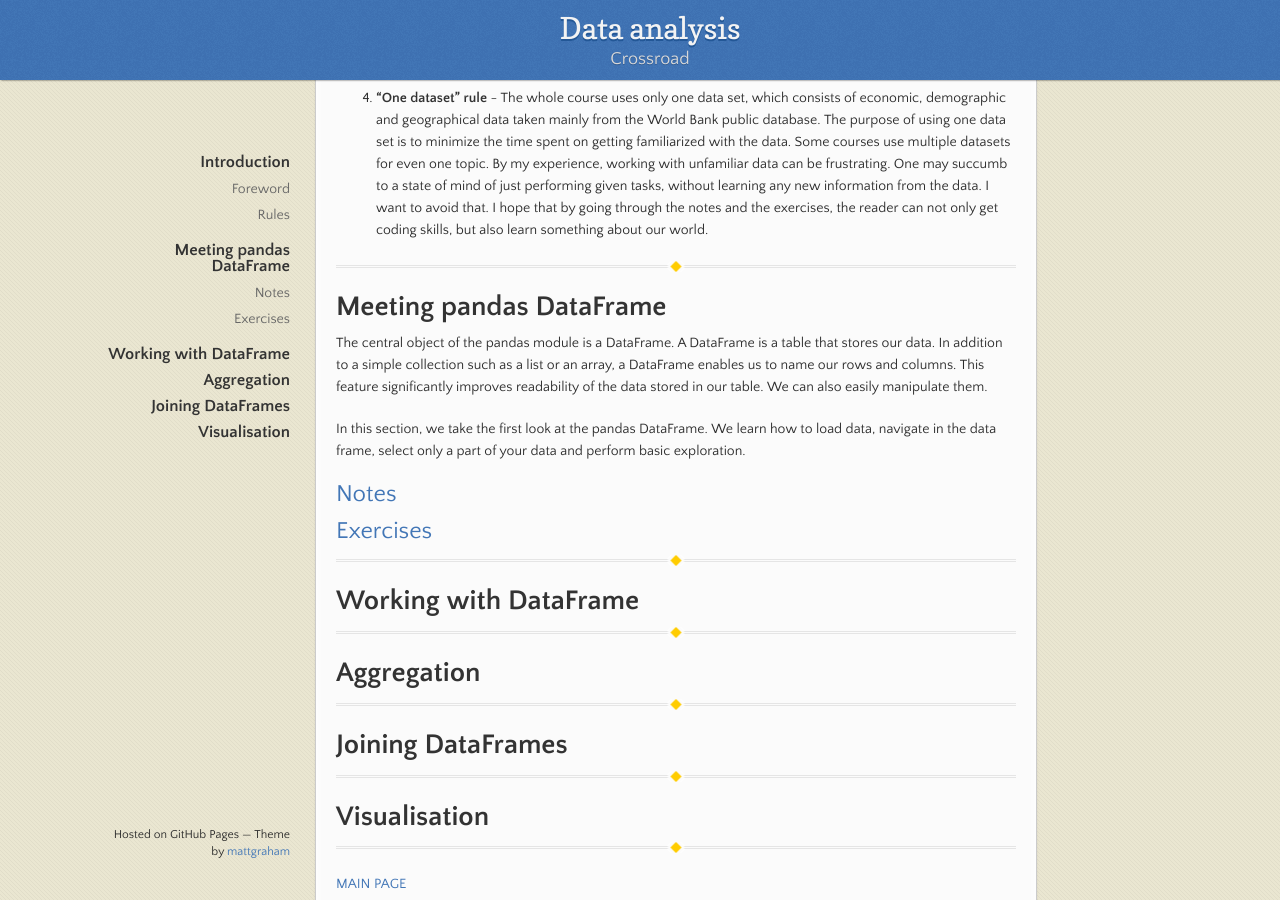
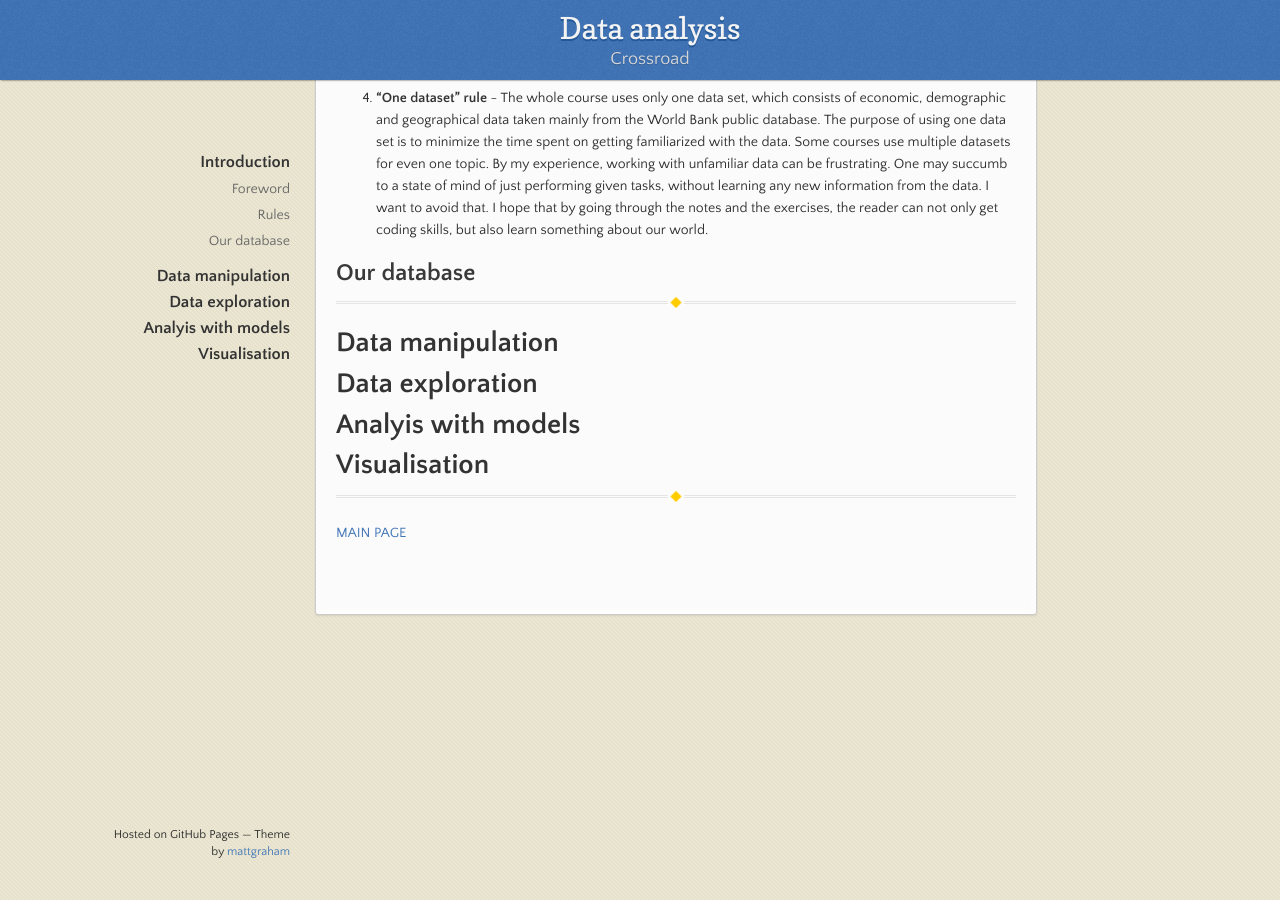
Before and after one commit to soukupmarek-edin/soukupmarek-edin.github.io, a Jekyll site: the page built from data_analysis/data_analysis_main.md, in a window 1280 px wide and 900 px high, scrolled down 592 px. Built offline with Jekyll 4.4.1, drawn with Linux system fonts in a browser that asks for light colours; Markdown is read by kramdown in place of the engine named in the settings.

Commit message:
Update data_analysis_main.md

```diff
--- a/data_analysis/data_analysis_main.md
+++ b/data_analysis/data_analysis_main.md
@@ -20,31 +20,17 @@ layout: data_analysis_index
 
 1. **"One dataset" rule** - The whole course uses only one data set, which consists of economic, demographic and geographical data taken mainly from the World Bank public database. The purpose of using one data set is to minimize the time spent on getting familiarized with the data. Some courses use multiple datasets for even one topic. By my experience, working with unfamiliar data can be frustrating. One may succumb to a state of mind of just performing given tasks, without learning any new information from the data. I want to avoid that. I hope that by going through the notes and the exercises, the reader can not only get coding skills, but also learn something about our world.
 
-* * *
+## Our database
 
-# Meeting pandas DataFrame
 
-The central object of the pandas module is a DataFrame. A DataFrame is a table that stores our data. In addition to a simple collection such as a list or an array, a DataFrame enables us to name our rows and columns. This feature significantly improves readability of the data stored in our table. We can also easily manipulate them.
-
-In this section, we take the first look at the pandas DataFrame. We learn how to load data, navigate in the data frame, select only a part of your data and perform basic exploration.
-
-## [Notes](./chapter1_notes.md)
-
-## [Exercises](./chapter1_exercises.md)
 
 * * *
 
-# Working with DataFrame
+# Data manipulation
 
-* * *
+# Data exploration
 
-# Aggregation
-
-* * *
-
-# Joining DataFrames
-
-* * *
+# Analyis with models
 
 # Visualisation
 
```
